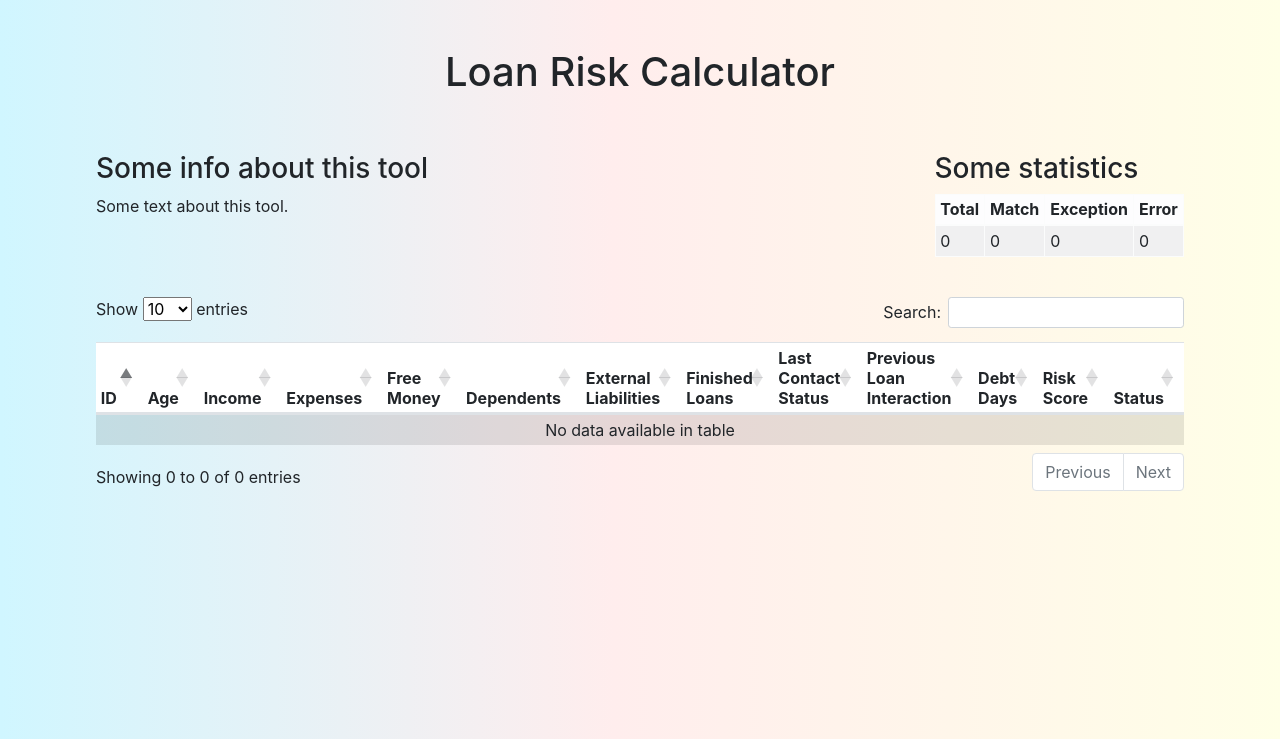
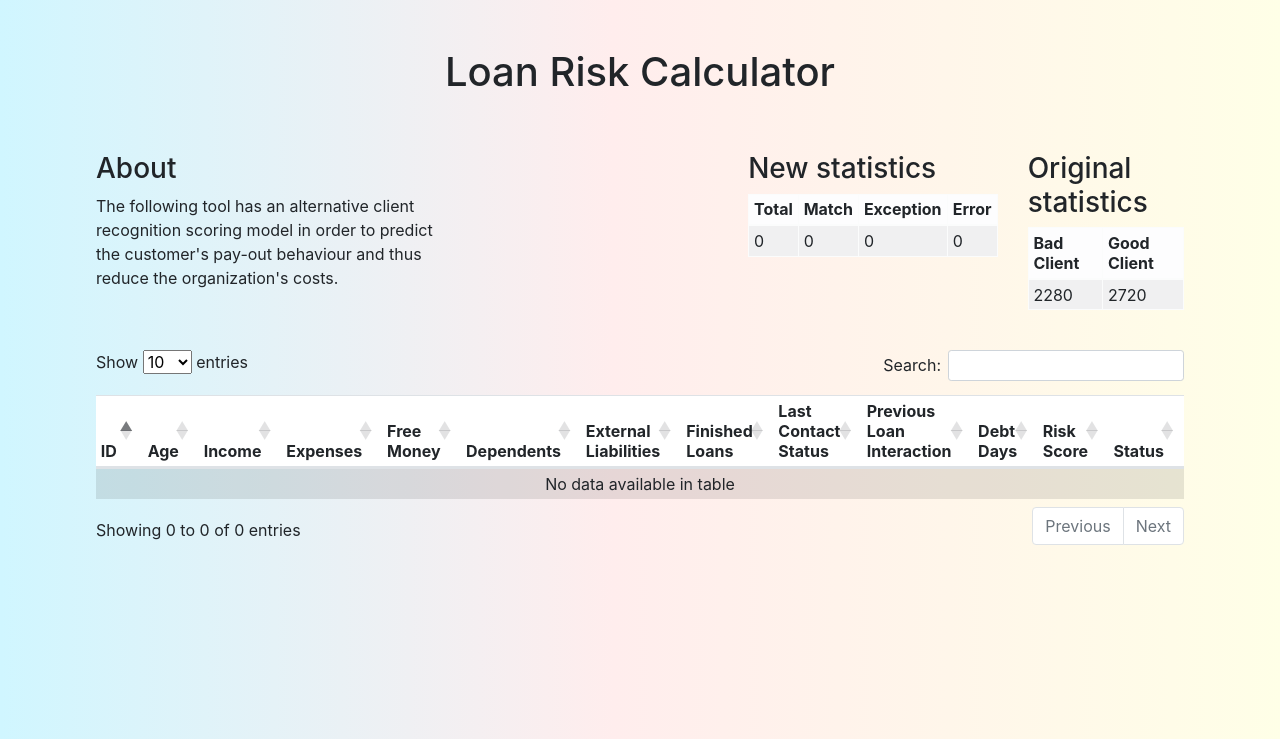
Before and after one commit to KirillSavchuk/loan-risk-calculator, a Django app: page /loans/ in a window 1280 px wide. Shown: the top 739 px of the page. Run offline with Django 3.2, Linux system fonts and the light colour scheme; data that the repository does not hold is empty; some libraries are stand-ins or nearby versions.

Commit message:
Naming bug fix

```diff
--- a/app/models.py
+++ b/app/models.py
@@ -112,7 +112,7 @@ class Loan(models.Model):
         super(Loan, self).save(*args, **kwargs)
 
     def calculate_is_bad_loan(self, config: LoanConfig) -> bool:
-        return self.debt_days >= config.max_debt_days
+        return self.debt_days > config.max_debt_days
 
     def calculate_risk_score(self) -> float:
         age_weight: float = get_upper_value_weight(LoanAgeConfig, self.age)
@@ -135,6 +135,6 @@ class Loan(models.Model):
         if self.is_bad_loan == self.will_be_bad_loan:
             return RiskCalculationStatus.MATCH
         elif not self.is_bad_loan and self.will_be_bad_loan:
+            return RiskCalculationStatus.EXCEPTION
+        else:
             return RiskCalculationStatus.ERROR
-        else:
-            return RiskCalculationStatus.EXCEPTION
--- a/app/templates/app/loan_list.html
+++ b/app/templates/app/loan_list.html
@@ -61,14 +61,14 @@
             </div>
         </div>
         <div class="row mb-4">
-            <div class="col-md-9">
-                <h3>Some info about this tool</h3>
+            <div class="col-md-4">
+                <h3>About</h3>
                 <p>
-                    Some text about this tool.
+                    The following tool has an alternative client recognition scoring model in order to predict the customer's pay-out behaviour and thus reduce the organization's costs.
                 </p>
             </div>
-            <div class="col-md-3">
-                <h3>Some statistics</h3>
+            <div class="col-md-3 offset-md-3">
+                <h3>New statistics</h3>
                 <table class="table table-sm table-bordered table-striped table-light">
                     <thead>
                     <tr>
@@ -84,6 +84,23 @@
                         <td>{{ status.match }}</td>
                         <td>{{ status.exception }}</td>
                         <td>{{ status.error }}</td>
+                    </tr>
+                    </tbody>
+                </table>
+            </div>
+            <div class="col-md-2">
+                <h3>Original statistics</h3>
+                <table class="table table-sm table-bordered table-striped table-light">
+                    <thead>
+                    <tr>
+                        <th>Bad Client</th>
+                        <th>Good Client</th>
+                    </tr>
+                    </thead>
+                    <tbody>
+                    <tr>
+                        <td>2280</td>
+                        <td>2720</td>
                     </tr>
                     </tbody>
                 </table>
```
Also changed, not shown: README.md, 2 other files.
